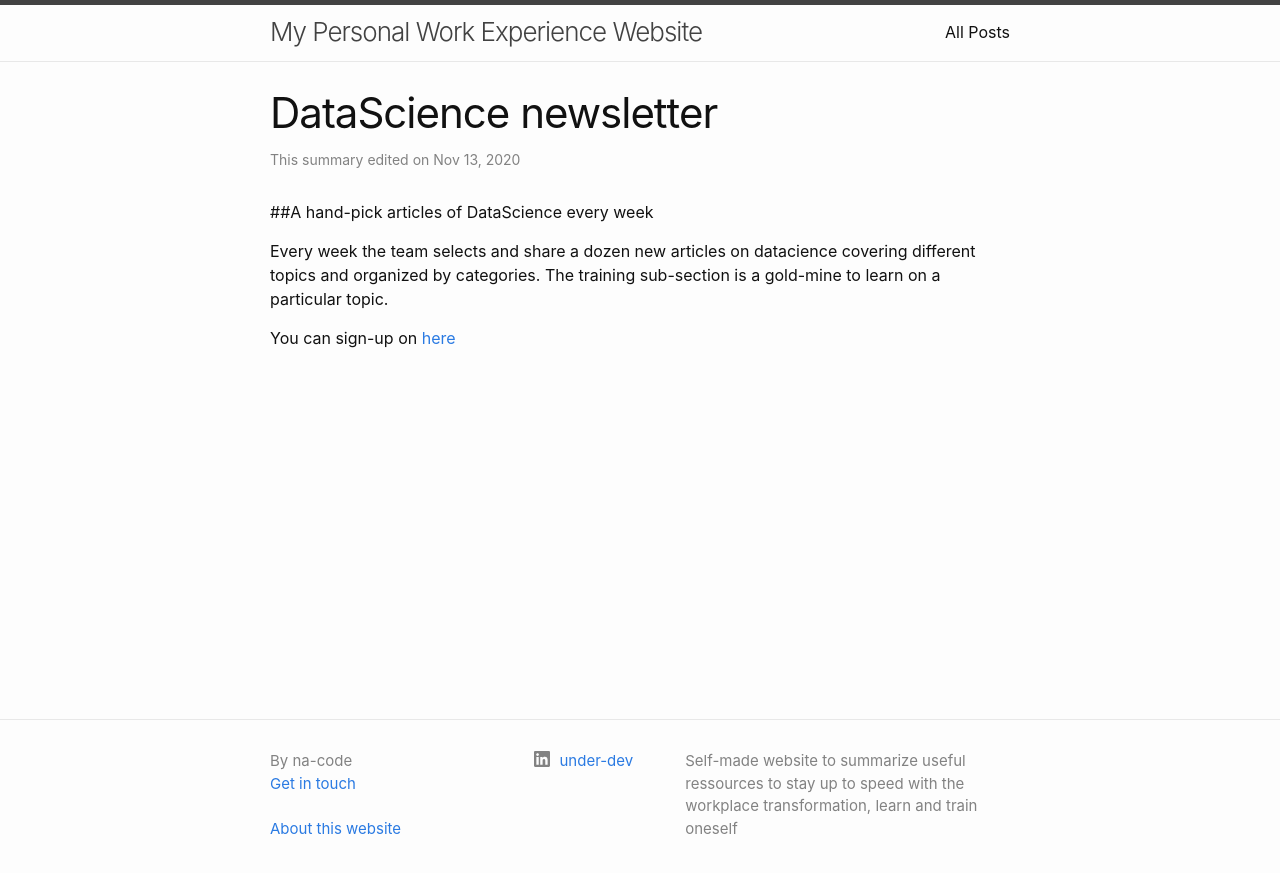
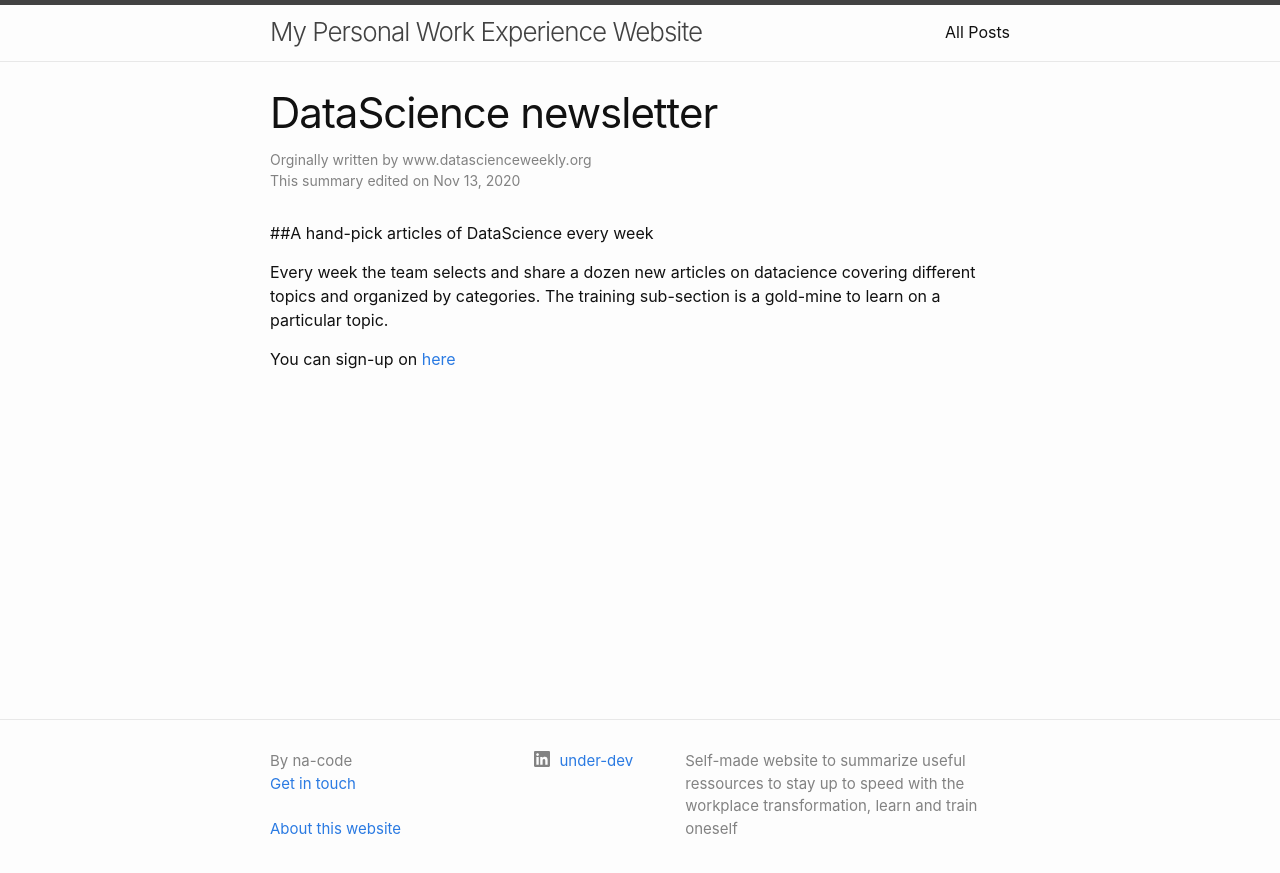
Before and after one commit to na-code/na-site, a Jekyll site: the page built from _posts/newsletter/2020-11-13-datascience.md, in a window 1280 px wide. Shown: the top 873 px of the page. Built offline with Jekyll 4.4.1, drawn with Linux system fonts in a browser that asks for light colours.

Commit message:
Update 2020-11-13-datascience.md

```diff
--- a/_posts/newsletter/2020-11-13-datascience.md
+++ b/_posts/newsletter/2020-11-13-datascience.md
@@ -2,6 +2,7 @@
 layout: post
 title:  "DataScience newsletter"
 categories: newsletter
+author: www.datascienceweekly.org
 ---
 
 ##A hand-pick articles of DataScience every week
```
